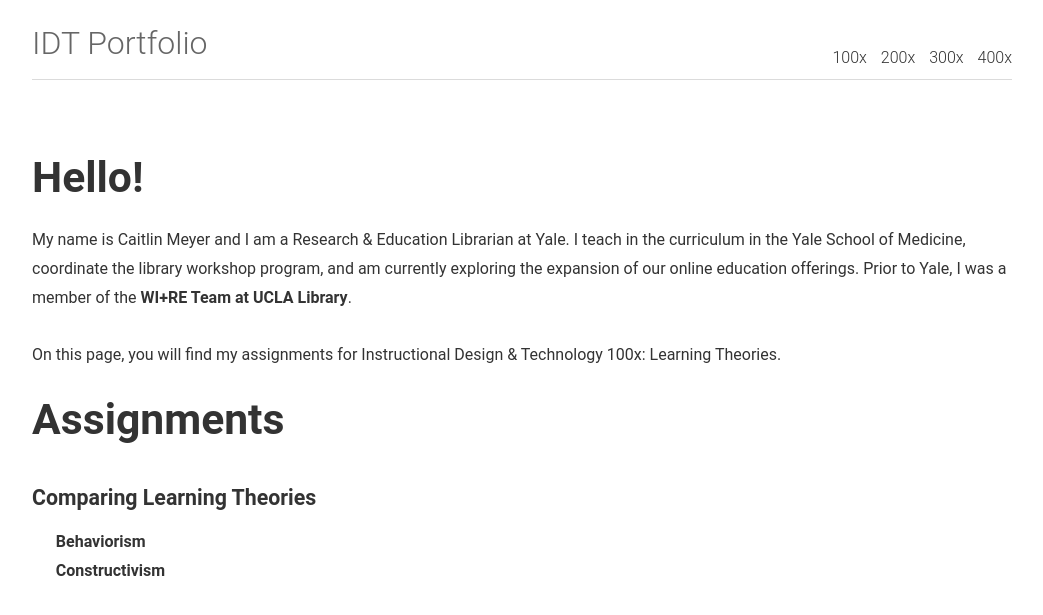
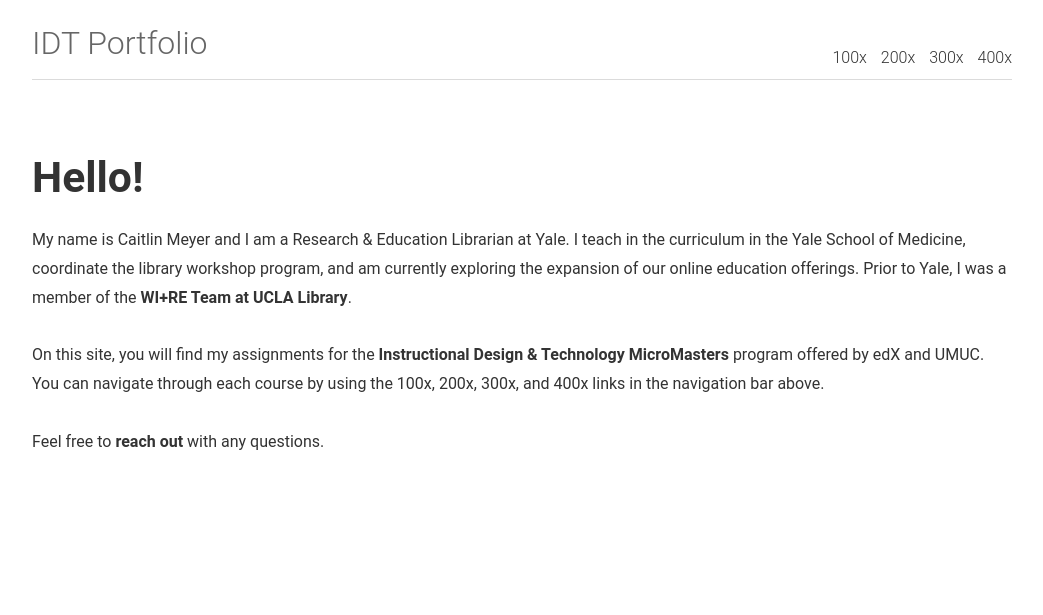
Before and after one commit to caitlinmeyer/idt-portfolio, a Jekyll site: the page built from index.html, in a window 1280 px wide. Shown: the top 615 px of the page, without its empty margins (118-1161 px from the left). Built offline with Jekyll 4.4.1, drawn with Linux system fonts in a browser that asks for light colours; the list of posts is cut into pages by our own code.

Commit message:
Update index.html

```diff
--- a/index.html
+++ b/index.html
@@ -4,25 +4,5 @@
 
 <h1>Hello!</h1>
 My name is Caitlin Meyer and I am a Research & Education Librarian at Yale. I teach in the curriculum in the Yale School of Medicine, coordinate the library workshop program, and am currently exploring the expansion of our online education offerings.  Prior to Yale, I was a member of the <a href="https://uclalibrary.github.io/research-tips/">WI+RE Team at UCLA Library</a>.<BR><BR>
-On this page, you will find my assignments for Instructional Design & Technology 100x: Learning Theories.
-<BR CLEAR="all">
-<h1>Assignments</h1>
-
-	<h3><a href="/IDT100x/comparing-learning-theories">Comparing Learning Theories</a></h3>
-&nbsp;&nbsp;&nbsp;&nbsp;&nbsp;&nbsp;<a href="/IDT100x/comparing-learning-theories#behaviorism">Behaviorism</a><BR>
-&nbsp;&nbsp;&nbsp;&nbsp;&nbsp;&nbsp;<a href="/IDT100x/comparing-learning-theories#constructivism">Constructivism</a><BR>
-<!--<h2>&#8594; <a href="/IDT100x/cognitivism">Cognitivism</a></h2>
-<h2>&#8594; <a href="/IDT100x/andragogy">Andragogy</a></h3></li></h2>
-<h2>&#8594; <a href="/IDT100x/authentic-assessment">Authentic Assessment</a></h2>
-<h2>&#8594; <a href="/IDT100x/microlearning-project">MicroLearning Project</a></h2>
-<h2>&#8594; <a href="/IDT100x/learning-theory-table">Learning Theory Table</a></h3></li></h2>
-
-
-<!--
-	<ul>
-	    {% for page in site.pages %}
-	      {% if page.layout == "page" %}
-	       <li><a href="{% if site.baseurl == "/" %}{{ page.url }}{% else %}{{ page.url | prepend: site.baseurl }}{% endif %}" title="{{ page.title }}">{{ page.title }}</a> </li>
-	      {% endif %} {% endfor %}
-
-	</ul>
+On this site, you will find my assignments for the <a href="https://www.edx.org/micromasters/instructional-design-technology">Instructional Design & Technology MicroMasters</a> program offered by edX and UMUC. You can navigate through each course by using the 100x, 200x, 300x, and 400x links in the navigation bar above. <BR><BR>
+	Feel free to <a href="mailto:caitlin.meyer@yale.edu">reach out</a> with any questions.
```
